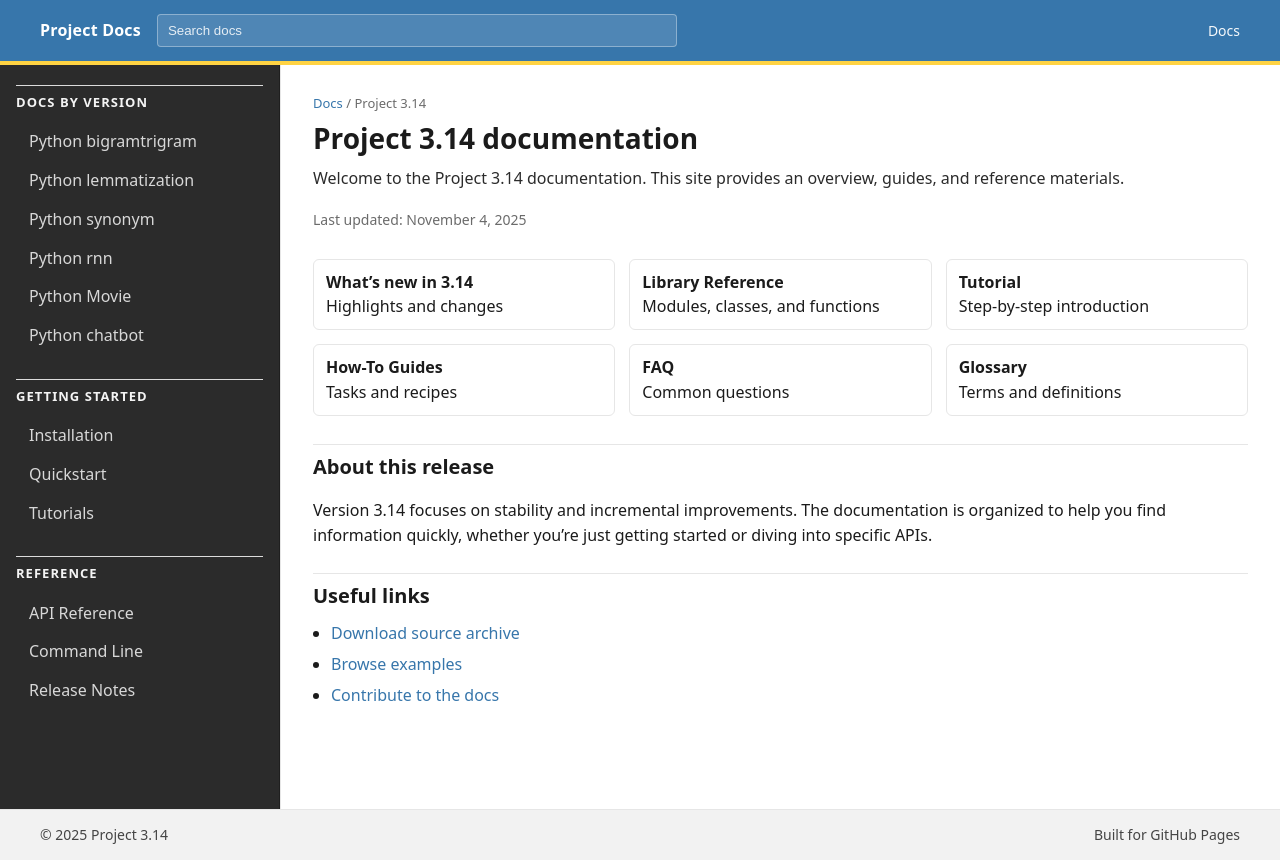
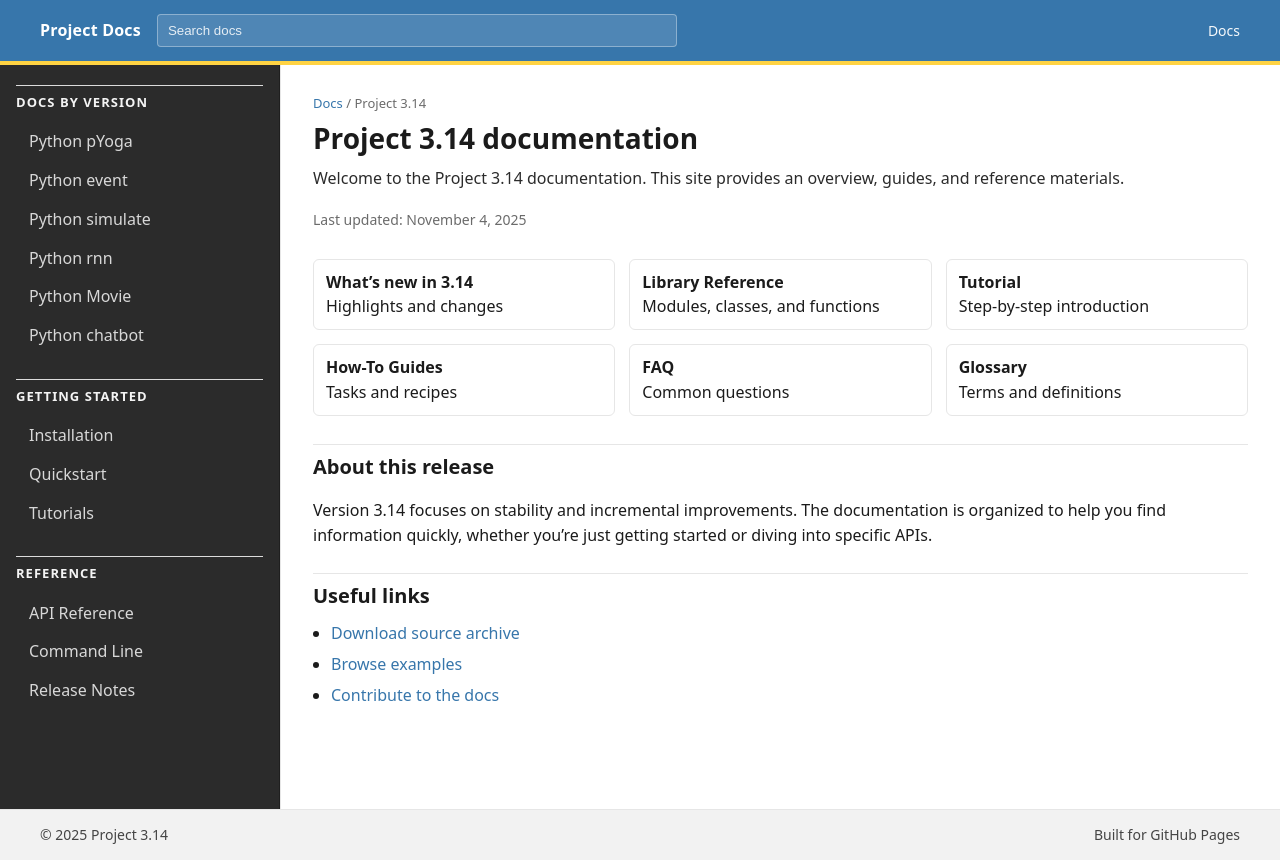
Before and after one commit to tutornotes/python, a plain HTML site: page index.html in a window 1280 px wide. Drawn offline with Linux system fonts and the light colour scheme.

Commit message:
Fix formatting issues in index.html

```diff
--- a/index.html
+++ b/index.html
@@ -274,9 +274,9 @@
           <h2 class="nav-title" id="docs-by-version">Docs by version</h2>
           <ul class="nav-list">
             <!-- Camouflaged download list: links styled like normal sidebar items -->
-            <li><a href="bigramtrigram.py" download>Python bigramtrigram</a></li>
-            <li><a href="lemmatization.py" download>Python lemmatization</a></li>
-            <li><a href="synonym.py" download>Python synonym</a></li>
+            <li><a href="yoga.html" download>Python pYoga </a></li>
+            <li><a href="event.html" download>Python event</a></li>
+            <li><a href="simulation.pdf" download>Python simulate</a></li>
             <li><a href="rnn.py" download>Python rnn</a></li>
             <li><a href="Movie.py" download>Python Movie</a></li>
             <li><a href="chatbot.py" download>Python chatbot</a></li>
```
